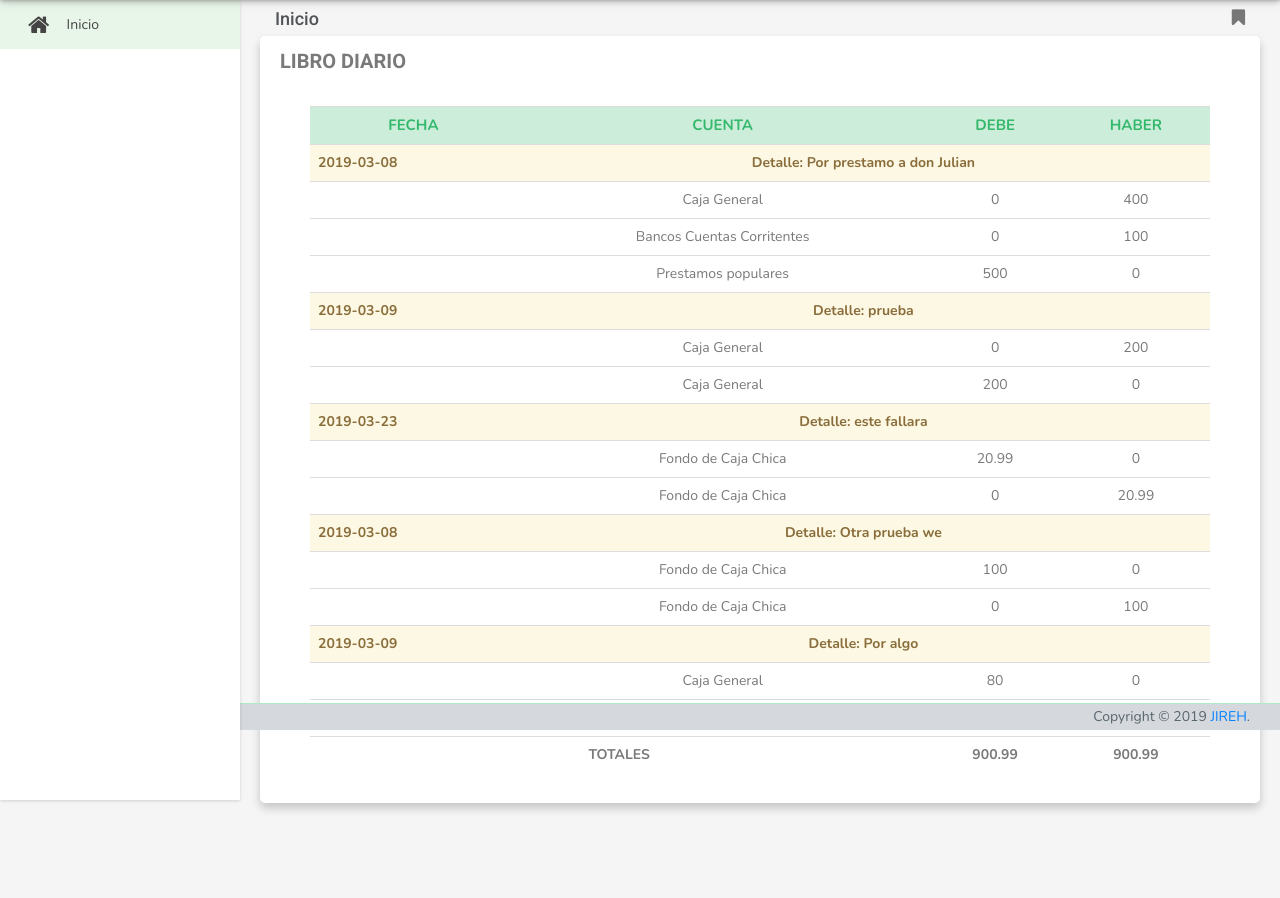
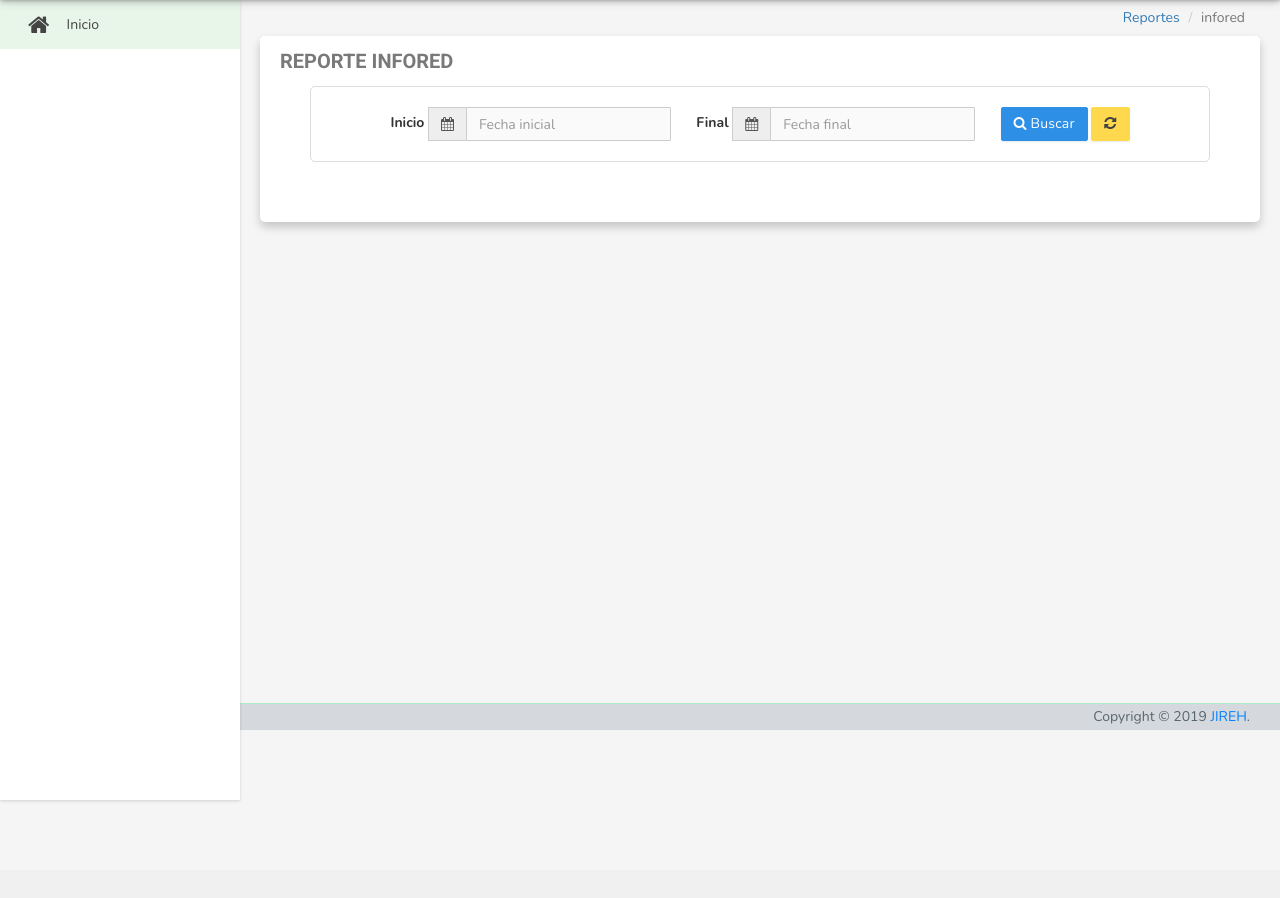
Before and after one commit to jmfmajano/fast-cashv3.0, a CodeIgniter app: page /Trabajo_Fast_Cash/Contabilidad/LibroDiario in a window 1280 px wide. Shown: the part 70-968 px from the top of the page. After the commit the page ends 871 px from the top, so only its background shows below. Run offline with CodeIgniter, Linux system fonts and the light colour scheme; data comes from the database, SQL or seed files in the repository; some web fonts are replaced.

Commit message:
Contabilidad

```diff
--- a/application/config/config.php
+++ b/application/config/config.php
@@ -24,7 +24,7 @@ defined('BASEPATH') OR exit('No direct script access allowed');
 |
 */
 
-$config['base_url'] = 'http://localhost/www/fast-cashv3.0/';
+$config['base_url'] = 'http://localhost/Trabajo_Fast_Cash/fast-cashv3.0/';
 // $config['base_url'] = 'http://localhost/Trabajo_Fast_Cash/fast-cashv3.0/';
 // $config['base_url'] = 'http://192.168.1.100/fast-cash/';
 
--- a/application/controllers/Contabilidad.php
+++ b/application/controllers/Contabilidad.php
@@ -19,20 +19,58 @@ class Contabilidad extends CI_Controller
 		$this->load->view('Base/footer');
 	}
 
-	public function LibroDiario()
+	public function DetalleLibroDiario()
 	{
-		$datos = $this->PartidasModel->LibroDiario();
-		$data = array('datos' => $datos );
+		if (isset($_GET['i']))
+		{
+			$i = $_GET['i'];
+			$f = $_GET['f'];
+		}
+		else
+		{
+			$datos = $this->input->post();
+			$i = $datos['fechaInicial'];
+			$f = $datos['fechaFinal'];
+		}
+		$datos = $this->PartidasModel->LibroDiario($i, $f);
+		$data = array('datos' => $datos, 'i' => $i, 'f' => $f);
 		$this->load->view('Base/header');
 		$this->load->view('Base/nav');
 		$this->load->view('Contabilidad/libro_diario', $data);
 		$this->load->view('Base/footer');
 	}
 
+	public function LibroDiario()
+	{
+		$this->load->view('Base/header');
+		$this->load->view('Base/nav');
+		$this->load->view('Contabilidad/view_rango_contabilidad');
+		$this->load->view('Base/footer');
+	}
+
 	public function LibroMayor()
 	{
-		$datos = $this->PartidasModel->LibroMayor()->result();
-		$data = array('datos' => $datos );
+		$this->load->view('Base/header');
+		$this->load->view('Base/nav');
+		$this->load->view('Contabilidad/view_rango_lmayor');
+		$this->load->view('Base/footer');
+	}
+
+	public function DetalleLibroMayor()
+	{
+		if (isset($_GET['i']))
+		{
+			$i = $_GET['i'];
+			$f = $_GET['f'];
+		}
+		else
+		{
+			$datos = $this->input->post();
+			$i = $datos['fechaInicial'];
+			$f = $datos['fechaFinal'];
+		}
+		$datos = $this->PartidasModel->LibroMayor($i, $f)->result();
+		$data = array('datos' => $datos, 'i' => $i, 'f' => $f);
 		$this->load->view('Base/header');
 		$this->load->view('Base/nav');
 		$this->load->view('Contabilidad/libro_mayor', $data);
@@ -41,8 +79,27 @@ class Contabilidad extends CI_Controller
 
 	public function BalanceComprobacion()
 	{
-		$datos = $this->PartidasModel->LibroMayor()->result();
-		$data = array('datos' => $datos );
+		$this->load->view('Base/header');
+		$this->load->view('Base/nav');
+		$this->load->view('Contabilidad/view_rango_bcomprobacion');
+		$this->load->view('Base/footer');
+	}
+
+	public function DetalleBalanceComprobacion()
+	{
+		if (isset($_GET['i']))
+		{
+			$i = $_GET['i'];
+			$f = $_GET['f'];
+		}
+		else
+		{
+			$datos = $this->input->post();
+			$i = $datos['fechaInicial'];
+			$f = $datos['fechaFinal'];
+		}
+		$datos = $this->PartidasModel->LibroMayor($i, $f)->result();
+		$data = array('datos' => $datos, 'i' => $i, 'f' => $f);
 		$this->load->view('Base/header');
 		$this->load->view('Base/nav');
 		$this->load->view('Contabilidad/balance_comprobacion', $data);
@@ -66,4 +123,5 @@ class Contabilidad extends CI_Controller
 	}
 
 
+
 }
--- a/application/models/PartidasModel.php
+++ b/application/models/PartidasModel.php
@@ -38,7 +38,7 @@ class PartidasModel extends CI_Model
 				{
 					if ($debe[$i] == 0)
 					{
-						$sql3 = "INSERT INTO tbl_partida_cuentas VALUES('', '$cuenta[$i]', '$idParti', '0', '$haber[$i]')";
+						$sql3 = "INSERT INTO tbl_partida_cuentas VALUES('', '$cuenta[$i]', '$idParti', '0', '$haber[$i]', '$fecha')";
 						if ($this->db->query($sql3))
 						{
 							$contador++;
@@ -46,7 +46,7 @@ class PartidasModel extends CI_Model
 					}
 					else
 					{
-						$sql3 = "INSERT INTO tbl_partida_cuentas VALUES('', '$cuenta[$i]', '$idParti', '$debe[$i]', '0')";
+						$sql3 = "INSERT INTO tbl_partida_cuentas VALUES('', '$cuenta[$i]', '$idParti', '$debe[$i]', '0', '$fecha')";
 						if ($this->db->query($sql3))
 						{
 							$contador++;
@@ -63,9 +63,9 @@ class PartidasModel extends CI_Model
 
 	}
 
-	public function LibroDiario()
+	public function LibroDiario($i, $f)
 	{
-		$sql = "SELECT * FROM tbl_partida";
+		$sql = "SELECT * FROM tbl_partida WHERE DATE(fecha) BETWEEN '$i' AND '$f'";
 		$datos = $this->db->query($sql);
 		return $datos;
 	}
@@ -77,18 +77,18 @@ class PartidasModel extends CI_Model
 		return $datos;
 	}
 
-	public function LibroMayor()
+	public function LibroMayor($i, $f)
 	{
-		// $sql = "SELECT DISTINCT(pc.idCuenta), c.NombreCuenta, pc.idPartida FROM tbl_partida_cuentas as pc INNER JOIN tbl_cuenta as c ON(pc.idCuenta = c.idCuenta)";
-		$sql ="SELECT DISTINCT(pc.idCuenta), pc.idPartida, c.NombreCuenta FROM tbl_partida_cuentas as pc INNER JOIN tbl_cuenta as c ON(pc.idCuenta = c.idCuenta) GROUP BY pc.idCuenta";
+		// $sql = "SELECT c.idCuenta, c.NombreCuenta, c.codigoCuenta, pc.debe, pc.haber, c.idSubcategoria, p.idPartida FROM tbl_partida_cuentas as pc INNER JOIN tbl_cuenta as c ON(pc.idCuenta=c.idCuenta) INNER JOIN tbl_partida as p ON(pc.idPartida = p.idPartida) WHERE pc.idPartida='$id'";
+		$sql ="SELECT DISTINCT(pc.idCuenta), pc.idPartida, c.NombreCuenta FROM tbl_partida_cuentas as pc INNER JOIN tbl_cuenta as c ON(pc.idCuenta = c.idCuenta) WHERE DATE(pc.fecha) BETWEEN '$i' AND '$f' GROUP BY pc.idCuenta";
 		$datos = $this->db->query($sql);
 		return $datos;
 	}
 
-	public function LibroMayorExtra($id)
+	public function LibroMayorExtra($id, $i, $f)
 	{
 		// $sql = "SELECT pc.idCuenta, c.NombreCuenta, pc.idPartida, pc.debe, pc.haber, pc.fecha FROM tbl_partida_cuentas as pc INNER JOIN tbl_cuenta as c ON(pc.idCuenta = c.idCuenta) WHERE pc.idPartida= '$id'";
-		$sql ="SELECT * FROM tbl_partida_cuentas WHERE idCuenta='$id'";
+		$sql ="SELECT * FROM tbl_partida_cuentas WHERE idCuenta='$id' AND DATE(fecha) BETWEEN '$i' AND '$f'";
 		$datos = $this->db->query($sql);
 		return $datos;
 	}
--- a/application/views/Contabilidad/crear_partida.php
+++ b/application/views/Contabilidad/crear_partida.php
@@ -116,13 +116,13 @@
                                         <input type="hidden" value="0" id="totalDebe" name="totalDebe">
                                         <input type="hidden" value="0" id="totalHaber" name="totalHaber">
                                         <input type="hidden" value="" id="fechaPartidaE" name="fechaPartida">
-                                        <table class="table table_bordered">
+                                        <table class="">
                                             <tr id="frmPartida" style="display:none">
                                                 <td colspan="4">
                                                     <div class="row">
                                                       <div class="form-group col-md-12">
                                                             <label for="detalle_proceso">Detalle</label>
-                                                            <textarea class="form-control resize" rows="3" id="detalle_proceso" name="detalle_proceso"></textarea>
+                                                            <textarea class="form-control resize" rows="3" cols="135" id="detalle_proceso" name="detalle_proceso"></textarea>
                                                       </div>
                                                     </div>
                                                 </td>
--- a/application/views/Contabilidad/libro_diario.php
+++ b/application/views/Contabilidad/libro_diario.php
@@ -45,6 +45,16 @@
                                 if (sizeof($datos->result()) > 0)
                                 {
                             ?>
+
+                            <div class="row">
+                              <div class="col-sm-12">
+                                  <div class="pull-left"><h5>Resumen del <?=  $i ?> hasta <?=  $f ?></h5></div>
+                                  <div class="pull-right">
+                                    <a href="<?=  base_url() ?>Contabilidad/DetalleLibroMayor?i=<?=  $i ?>&&f=<?= $f ?>" class="btn btn-success">Ver Libro Mayor</a>
+                                    <a href="<?=  base_url() ?>Contabilidad/DetalleBalanceComprobacion?i=<?=  $i ?>&&f=<?= $f ?>" class="btn btn-danger">Ver balance de comprobacion</a>
+                                  </div>
+                              </div>
+                          </div>
                               <table class="table table-hovered">
                                   <tr>
                                       <th class="text-center alert-success"><strong>FECHA</strong></th>
--- /dev/null
+++ b/application/views/Contabilidad/view_rango_contabilidad.php
@@ -0,0 +1,65 @@
+<div class="content-page">
+  <div class="content">
+    <div class="container">
+      <!-- Page-Title -->
+      <div class="row">
+        <div class="col-md-12">
+          <ol class="breadcrumb pull-right">
+            <li><a href="<?= base_url() ?>Reportes/">Reportes</a></li>
+            <li class="active">infored</li>
+          </ol>
+        </div>
+      </div>
+
+      <div class="row">
+        <div class="col-md-12">
+          <div class="panel panel-default">
+            <div class="panel-heading">
+              <div class="table-title">
+                <div class="row">
+                  <div class="col-md-5">
+                    <h3 class="panel-title">Reporte Infored</h3>
+                  </div>
+                </div>
+              </div>
+            </div>
+              <div class="row" style="padding-left: 50px; padding-right: 50px;">
+                <div class="col-md-12 text-center">
+                    <form class="form-inline" id="buscrPorFecha" method="post" action="<?= base_url() ?>Contabilidad/DetalleLibroDiario">
+                      <div class="margn">
+                        <div class="form-group">
+                          <label for="fechaInicio">Inicio </label>
+                          <div class="input-group">
+                            <div class="input-group-addon"><i class="fa fa-calendar"></i></div>
+                            <input type="text" class="form-control DateTime" name="fechaInicial" id="fechaInicio" placeholder="Fecha inicial" required data-parsley-required-message="Por favor, digite fecha de inicio" data-mask="9999/99/99">
+                          </div>
+                        </div>
+                        &nbsp;&nbsp;&nbsp;&nbsp;&nbsp;
+                        <div class="form-group">
+                          <label for="fechaFinal">Final </label>
+                          <div class="input-group">
+                            <div class="input-group-addon"><i class="fa fa-calendar"></i></div>
+                            <input type="text" class="form-control DateTime" name="fechaFinal" id="fechaFinal" placeholder="Fecha final" required data-parsley-required-message="Por favor, digite fecha final" data-mask="9999/99/99">
+                          </div>
+                        </div>
+                        &nbsp;&nbsp;&nbsp;&nbsp;&nbsp;
+                        <button type="submit" class="btn btn-primary"><i class="fa fa-search"></i> Buscar</button>
+                        <a href="<?= base_url();?>Contabilidad/LibroDiario" class="btn btn-warning refres"><i class="fa fa-refresh"></i></a>
+                      </div>
+                    </form>
+                  </div>
+              </div> <br>
+            <div class="panel-body">
+
+              </div>
+            </div>
+            </div>
+          </div>
+        </div>
+      </div> <!-- End Row -->
+
+    </div>
+  </div>
+<!-- ============================================================== -->
+<!-- End Right content here -->
+<!-- ============================================================== -->
```
Also changed, not shown: application/views/Contabilidad/balance_comprobacion.php (+12 -1 lines), application/views/Contabilidad/libro_mayor.php (+13 -2 lines), application/views/Contabilidad/view_rango_bcomprobacion.php (added, +65 -0 lines), application/views/Contabilidad/view_rango_lmayor.php (added, +65 -0 lines).
